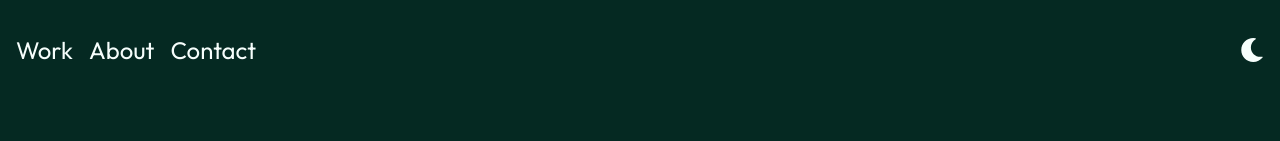
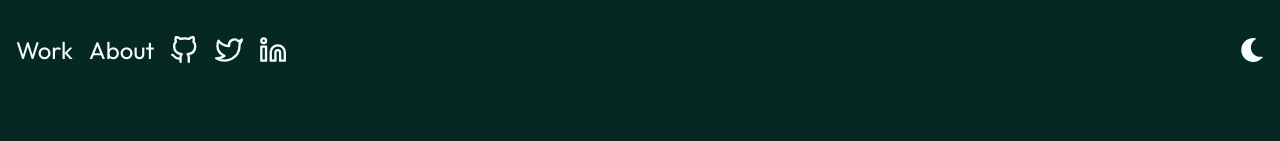
Before and after one commit to Andrewyithub/portfolio-v4, a React (Vite) app: page / in a window 1280 px wide. Shown: the top 141 px of the page. Built offline with nearby package versions, Linux system fonts and the light colour scheme.

Commit message:
socials inside navbar

```diff
--- a/src/components/NavBar/index.tsx
+++ b/src/components/NavBar/index.tsx
@@ -4,6 +4,7 @@ import { FaSun, FaMoon } from 'react-icons/fa';
 
 import { GiHamburgerMenu } from 'react-icons/gi';
 import { MdClose } from 'react-icons/md';
+import Socials from '../Socials';
 
 interface NavBarProps {
   isDarkMode: boolean;
@@ -22,11 +23,7 @@ const navItems = (
         About
       </a>
     </div>
-    <div>
-      <a href="#contact" className={`nav__item`}>
-        Contact
-      </a>
-    </div>
+    <div className={styles.nav__social}>{Socials}</div>
   </>
 );
 
--- a/src/components/NavBar/styles.module.css
+++ b/src/components/NavBar/styles.module.css
@@ -15,6 +15,7 @@ nav {
 .nav__social {
   display: flex;
   gap: 1rem;
+  font-size: var(--step-2);
 }
 
 .theme__switch {
@@ -53,9 +54,7 @@ nav {
   .nav__lg {
     display: flex;
     gap: 1rem;
-  }
-  .nav__social {
-    display: none;
+    align-items: center;
   }
   .menu {
     display: none;
--- a/src/components/Socials/index.tsx
+++ b/src/components/Socials/index.tsx
@@ -3,17 +3,17 @@ import { FiGithub, FiTwitter, FiLinkedin } from 'react-icons/fi';
 const Socials = (
   <>
     <div>
-      <a href="https://github.com/Andrewy-gh">
+      <a href="https://github.com/Andrewy-gh" target="_blank">
         <FiGithub />
       </a>
     </div>
     <div>
-      <a href="https://twitter.com/a_ydev">
+      <a href="https://twitter.com/a_ydev" target="_blank">
         <FiTwitter />
       </a>
     </div>
     <div>
-      <a href="https://www.linkedin.com/in/andrewydev/">
+      <a href="https://www.linkedin.com/in/andrewydev/" target="_blank">
         <FiLinkedin />
       </a>
     </div>
```
